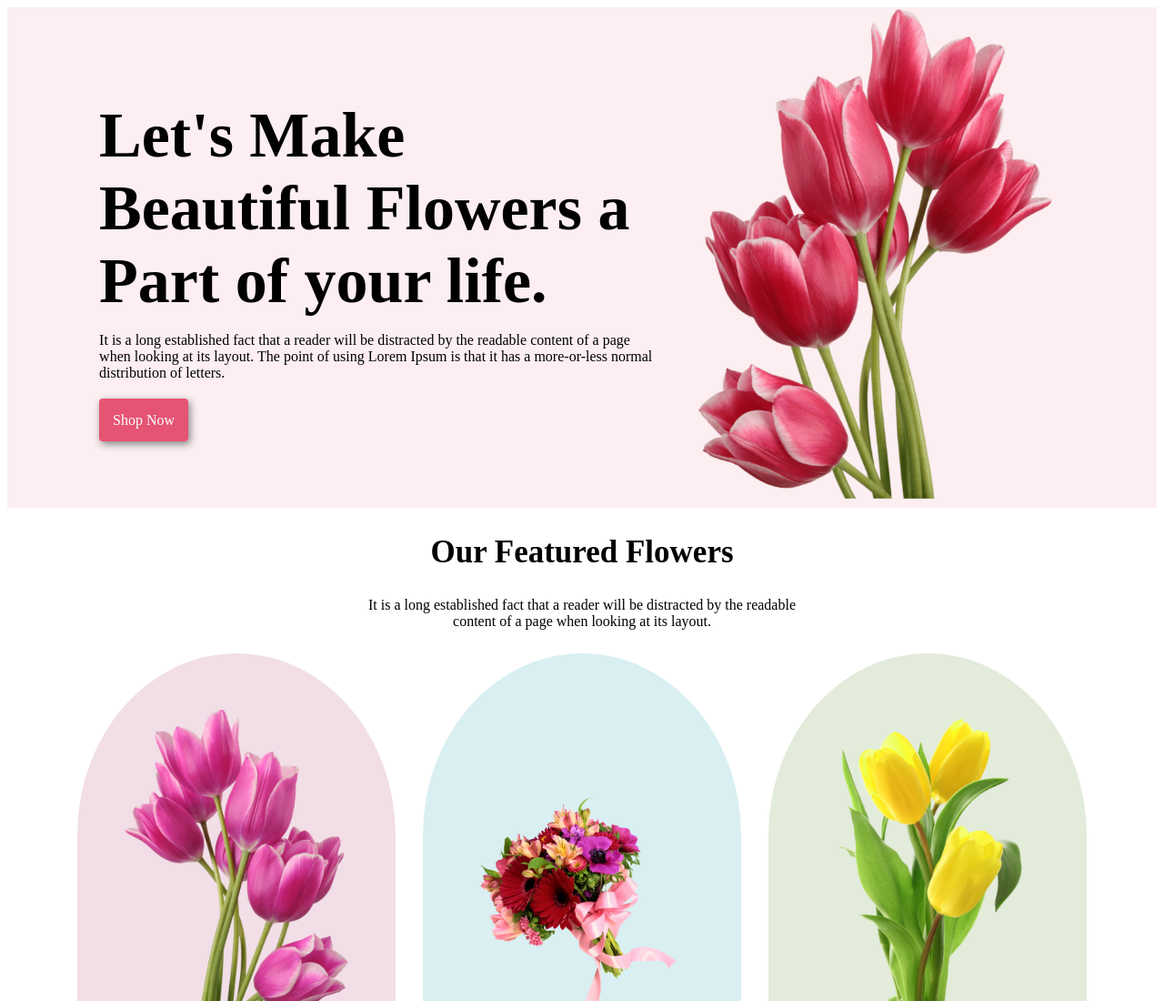
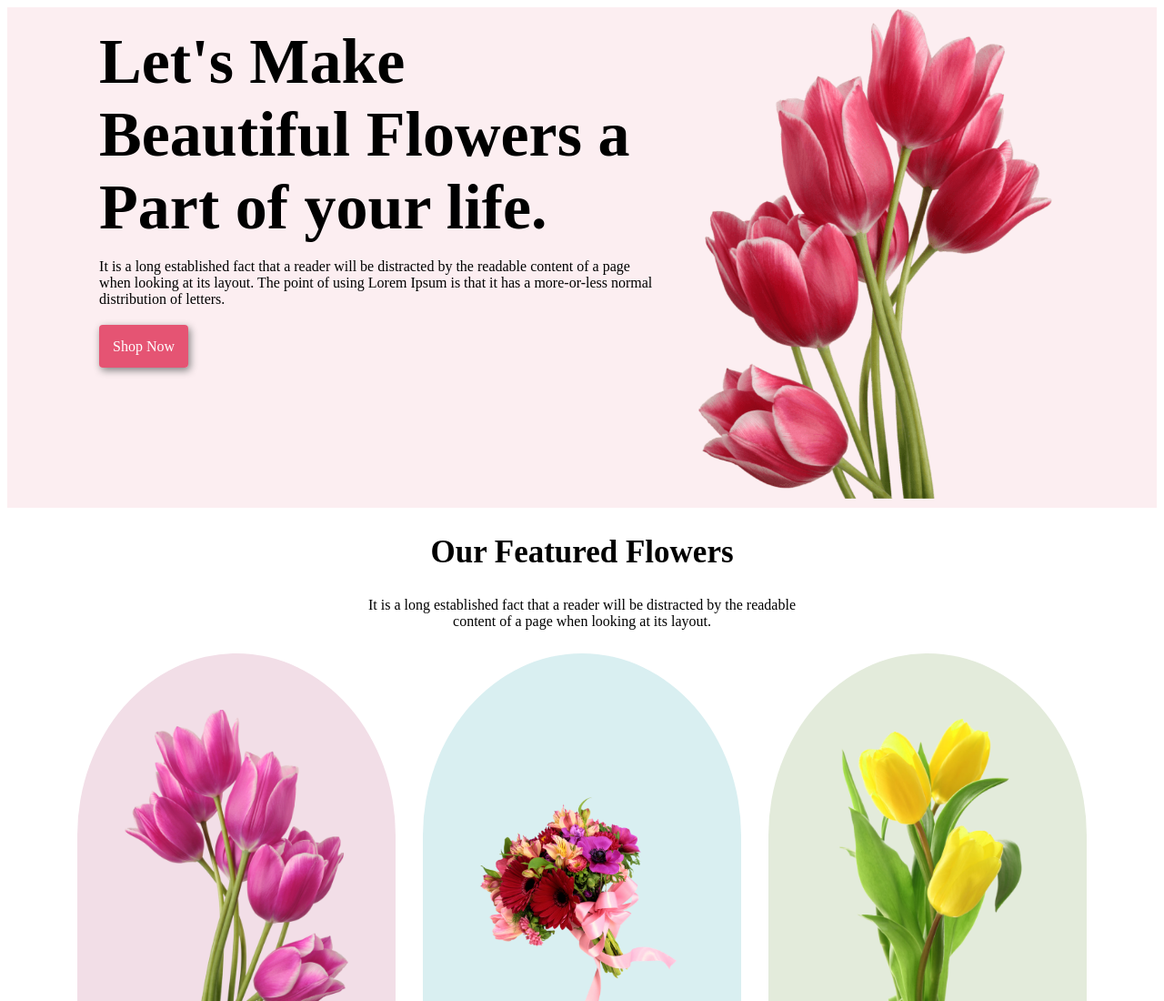
Before and after one commit to Sowpon-Roy/homework, a plain HTML site: page index.html in a window 1280 px wide. Shown: the top 1100 px of the page at 91% size. Drawn offline with Linux system fonts and the light colour scheme.

Commit message:
Update style.css
padding

```diff
--- a/style.css
+++ b/style.css
@@ -20,7 +20,7 @@ h3{
 .slider_text{
     width: 49%;
    text-align: left;
-   padding: 8%;
+   padding: 20px 8%;
 }
 .slider_text h2{
     font-size: 70px;
```
